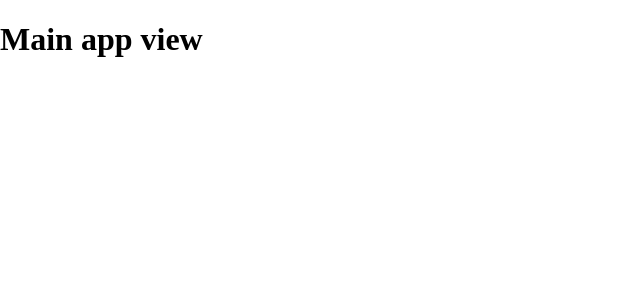
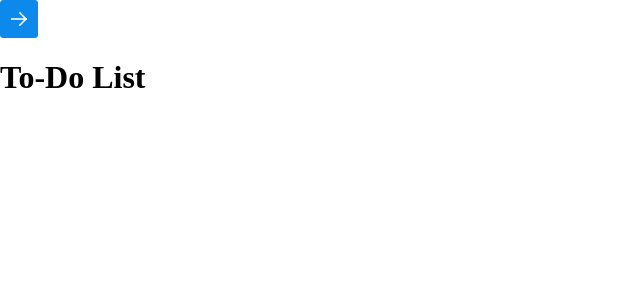
Before and after one commit to milenatarkowska/react-todo-project, a React (Vite) app: page /app in a window 1280 px wide. Shown: the top 300 px of the page, without its empty margins (0-640 px from the left). Built offline with nearby package versions, Linux system fonts and the light colour scheme.

Commit message:
Added elements to main page header

```diff
--- a/src/pages/MainAppPage.css
+++ /dev/null
@@ -1,3 +0,0 @@
-body{
-    background-color: #fff;
-}
--- a/src/pages/MainAppPage.jsx
+++ b/src/pages/MainAppPage.jsx
@@ -1,3 +1,20 @@
+import { Sidebar } from 'primereact/sidebar';
+import { Button } from 'primereact/button';
+import { useState } from 'react';
+
 export default function MainApp() {
-    return <h1>Main app view</h1>;
+    const [visible, setVisible] = useState(false);
+    return(
+        <div className="main-app-page">
+            <div className="header">
+                <div className="card flex justify-content-center">
+                    <Sidebar visible={visible} onHide={() => setVisible(false)}>
+                        <h2>Your to-do lists</h2>
+                    </Sidebar>
+                    <Button icon="pi pi-arrow-right" onClick={() => setVisible(true)} />
+                </div>
+                <h1>To-Do List</h1>
+            </div>
+        </div>
+    );
 }
```
